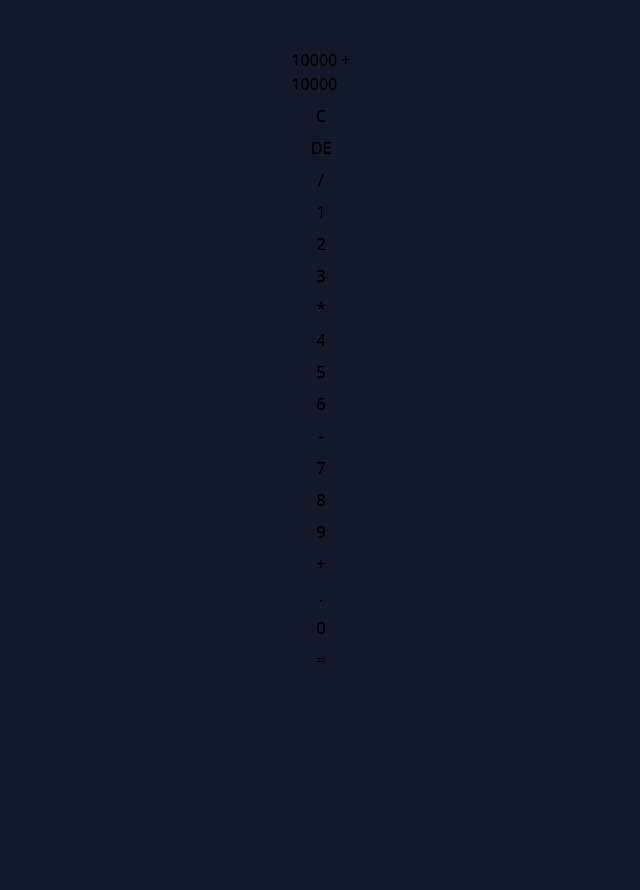
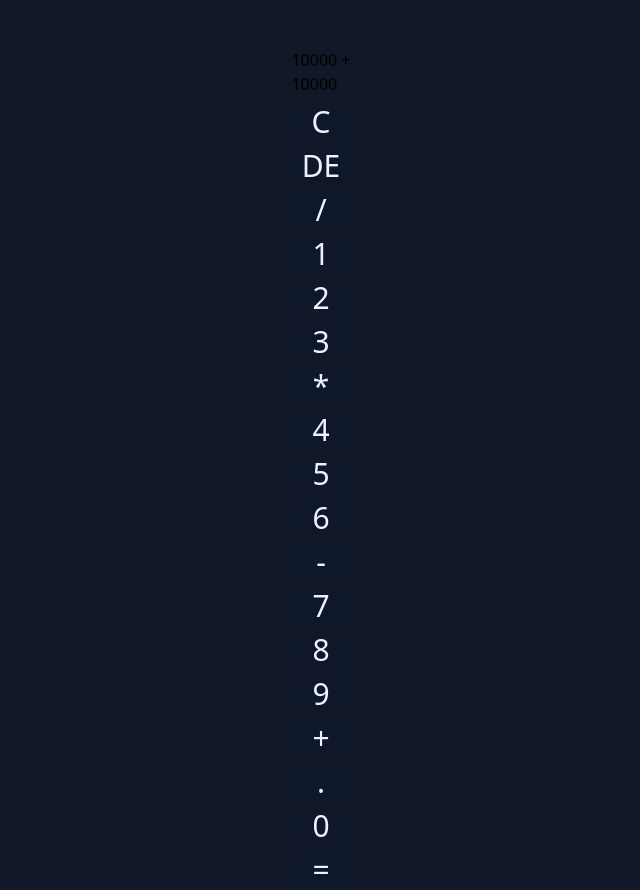
Before and after one commit to al-imam/calculator, a React (Vite) app: page / in a window 1280 px wide. Shown: the whole page, without its empty margins (319-959 px from the left). Before the commit the page ends 848 px from the top, so only its background shows below. Built offline with nearby package versions, Linux system fonts and the light colour scheme.

Commit message:
style button

```diff
--- a/src/components/Button.tsx
+++ b/src/components/Button.tsx
@@ -2,7 +2,12 @@ const Button: React.FunctionComponent<{
   click: (value: string) => void;
   value: string;
 }> = ({ click, value }) => (
-  <button onClick={() => click(value)}>{value}</button>
+  <button
+    onClick={() => click(value)}
+    className="rounded-sm text-3xl bg-slate-900 text-indigo-50 border-none outline-none"
+  >
+    {value}
+  </button>
 );
 
 export default Button;
```
